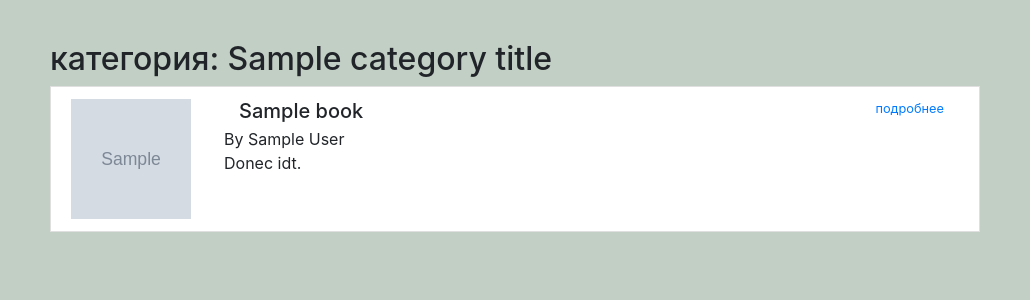
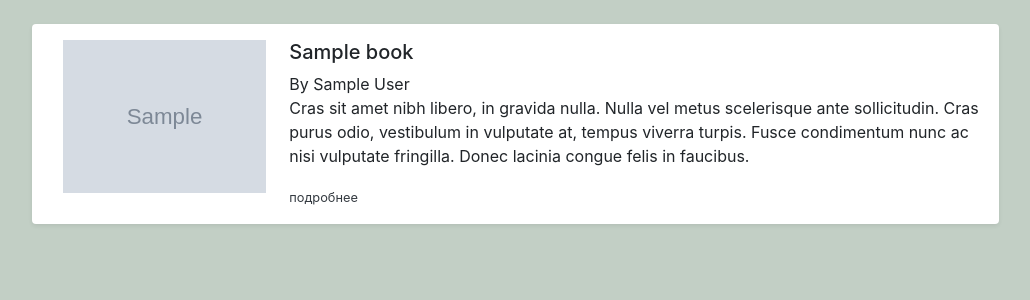
Before and after one commit to Camalo/site_in_symfony, a Symfony app: template templates/category/category.html.twig in a window 1280 px wide. Shown: the part 56-356 px from the top of the page, without its empty margins (125-1155 px from the left). Run offline with Twig, Linux system fonts and the light colour scheme; the template is opened without the code that fills it: most values are stand-ins (such as "Sample title", 1, 10 or a date in 2020); grey boxes marked "Sample" are stand-in pictures; some libraries are stand-ins or nearby versions.

Commit message:
Update category.html.twig
edit a "category" page

```diff
--- a/templates/category/category.html.twig
+++ b/templates/category/category.html.twig
@@ -5,28 +5,28 @@
 {% endblock %}
 
 {% block body %}
-    {# edit file
+    <div class="container">
+    	<div class="row justify-content-center">
 
-    #}
-    <div class="container" style="margin-top: 40px"></div>
-    <div class="col-9" style="margin: auto">
-        <h2>категория: {{ category_title.title }}</h2>
-    {% for book in books %}
-        <div class="list-group-item ">
-            <div class="row">
-                <div class="col-2"><img src="{{ book.picture }}" alt="book picture" width="120" height="120" /></div>
+            <div class="col-xs-12 col-sm-11 col-lg-11">
+                 <ul class="list-unstyled">
+                      {% for book in books %}
+                           <li class="media bg-white rounded shadow-sm m-4 p-3">
+                                <div class="col-xs-1 col-sm-3 col-lg-3 mr-2">
+                                          <img src="{{ book.picture }}" class="img-fluid max-width: 100px " alt="book picture"  />
+                                </div>
+                                <div class="media-body">
+                                      <h5 class="mt-0">{{ book.title }}</h5>
+                                      <medium>By {{ book.author }}</medium>
+                                      <p>Cras sit amet nibh libero, in gravida nulla. Nulla vel metus scelerisque ante sollicitudin. Cras purus odio, vestibulum in vulputate at, tempus viverra turpis. Fusce condimentum nunc ac nisi vulputate fringilla. Donec lacinia congue felis in faucibus.</p>
+                                      <small><a class="link text-dark"" href="{{ path('show_book',{'book': book.id}) }}">подробнее</a></small>
 
-                <div class="col"><div class="col d-flex w-100 justify-content-between">
-                        <h5 class="mb-1">{{ book.title }}</h5>
-                        <small><a class="link" href="{{ path('show_book',{'book': book.id}) }}">подробнее</a></small>
-                    </div>
-                    <medium>By {{ book.author }}</medium>
-                    <p class="mb-1">Donec idt.</p>
-                </div>
+                                </div>
+                           </li>
+
+                      {% endfor %}
+                 </ul>
             </div>
-        </div>
-    {% endfor %}
-    </div>
         </div>
     </div>
 {% endblock %}
```
